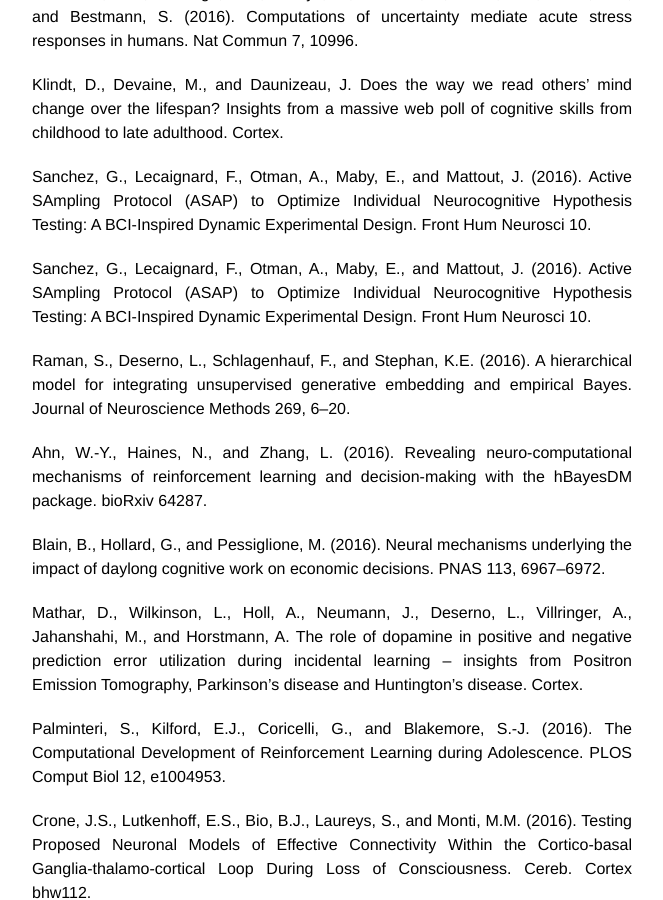
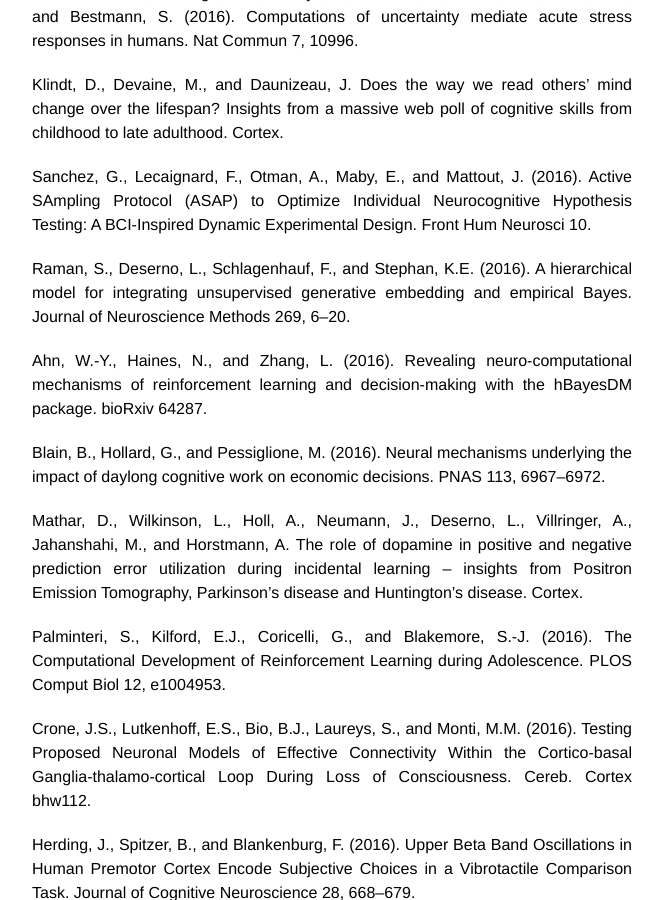
Before and after one commit to MBB-team/VBA-toolbox, a Jekyll site: the page built from references/index.html, in a window 1280 px wide and 900 px high, scrolled down 1433 px. Shown: the whole window, without its empty margins (308-971 px from the left). Built offline with Jekyll 4.4.1, drawn with Linux system fonts in a browser that asks for light colours; nearby versions of some CDN libraries.

Commit message:
Update index.html

```diff
--- a/references/index.html
+++ b/references/index.html
@@ -69,10 +69,6 @@
 
 <p>
   Klindt, D., Devaine, M., and Daunizeau, J. Does the way we read others’ mind change over the lifespan? Insights from a massive web poll of cognitive skills from childhood to late adulthood. Cortex.
-</p>
-
-<p>
-  Sanchez, G., Lecaignard, F., Otman, A., Maby, E., and Mattout, J. (2016). Active SAmpling Protocol (ASAP) to Optimize Individual Neurocognitive Hypothesis Testing: A BCI-Inspired Dynamic Experimental Design. Front Hum Neurosci 10.
 </p>
 
 <p>
```
